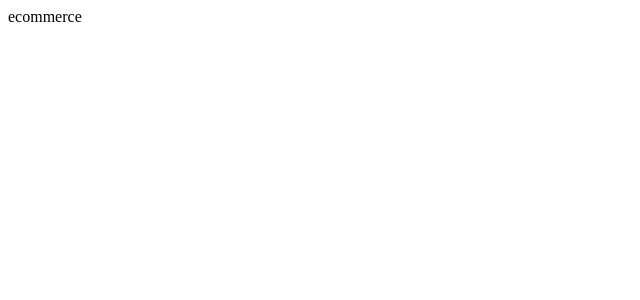
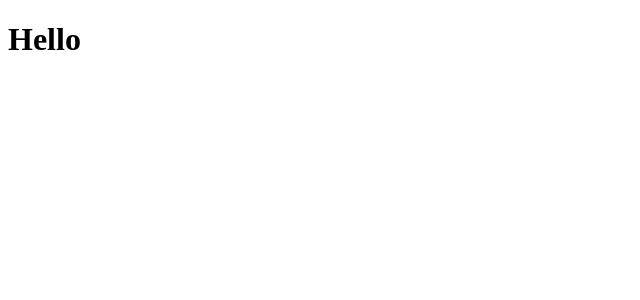
Before and after one commit to yongyuanliu/mat-ecommerce, a React app: page / in a window 1280 px wide. Shown: the top 300 px of the page, without its empty margins (0-640 px from the left). Built offline with nearby package versions, Linux system fonts and the light colour scheme.

Commit message:
add react router

```diff
--- a/package.json
+++ b/package.json
@@ -18,6 +18,7 @@
     "@types/node": "^16.11.12",
     "@types/react": "^17.0.37",
     "@types/react-dom": "^17.0.11",
+    "@types/react-router-dom": "^5.3.2",
     "babel-loader": "^8.2.3",
     "cross-env": "^7.0.3",
     "html-webpack-plugin": "^5.5.0",
@@ -29,6 +30,7 @@
   },
   "dependencies": {
     "react": "^17.0.2",
-    "react-dom": "^17.0.2"
+    "react-dom": "^17.0.2",
+    "react-router-dom": "^6.0.2"
   }
 }
--- a/src/App.tsx
+++ /dev/null
@@ -1,7 +0,0 @@
-import React from "react";
-
-export default function App() {
-    return (
-        <div>ecommerce</div>
-    );
-}
--- a/src/index.tsx
+++ b/src/index.tsx
@@ -1,5 +1,10 @@
 import React from "react";
-import { render } from "react-dom";
-import App from "./App";
+import ReactDOM from "react-dom";
+import { BrowserRouter } from "react-router-dom";
+import App from "./pages/app/App";
 
-render(<App />, document.querySelector("#react_root"));
+ReactDOM.render(
+    <BrowserRouter>
+        <App />
+    </BrowserRouter>,
+document.querySelector("#react_root"));
--- /dev/null
+++ b/src/pages/app/App.tsx
@@ -0,0 +1,12 @@
+import React from "react";
+import { useRoutes } from "react-router-dom";
+import { routes } from "../../router";
+
+export default function App() {
+    let element = useRoutes(routes);
+    return (
+        <div>
+            {element}
+        </div>
+    );
+}
--- /dev/null
+++ b/src/pages/layout/index.tsx
@@ -0,0 +1,9 @@
+import React from "react";
+
+export default function Layout() {
+    return (
+        <div>
+            <h1>Hello</h1>
+        </div>
+    );
+}
--- /dev/null
+++ b/src/pages/no-match/index.tsx
@@ -0,0 +1,13 @@
+import React from "react";
+import { Link } from "react-router-dom";
+
+export default function NoMatch() {
+    return (
+        <div>
+            <h2>nothing here!</h2>
+            <p>
+                <Link to="/">Go to the home page.</Link>
+            </p>
+        </div>
+    )
+}
--- /dev/null
+++ b/src/router.tsx
@@ -0,0 +1,16 @@
+import React from "react";
+import { RouteObject } from "react-router-dom";
+import Layout from "./pages/layout";
+import NoMatch from "./pages/no-match";
+
+let routes: RouteObject[] = [
+    {
+        path: "/",
+        element: <Layout />,
+        children: [
+            { path: "*", element: <NoMatch /> }
+        ]
+    }
+];
+
+export { routes };
```
Also changed, not shown: 1 other file (tests, documents, lock files or other folders).
